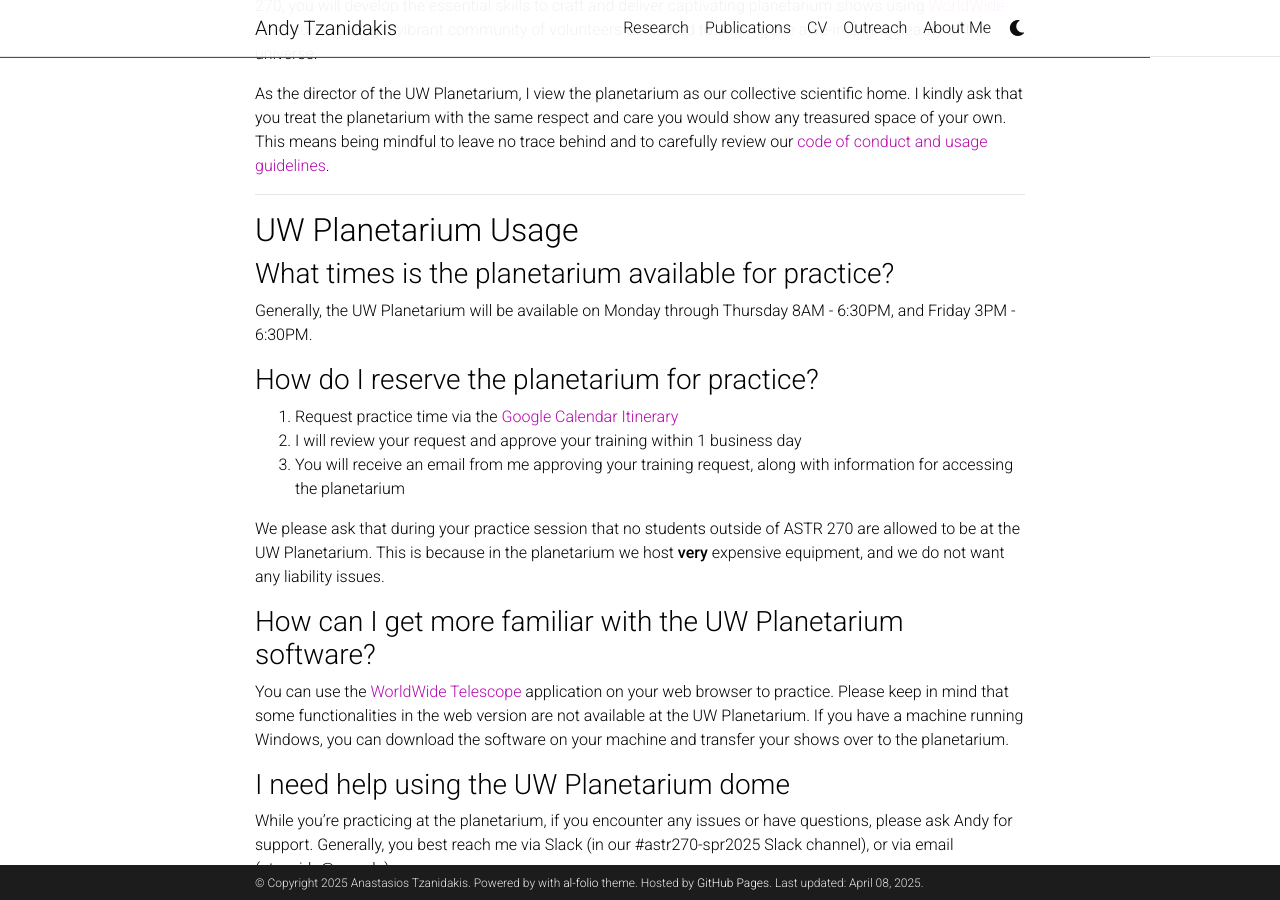
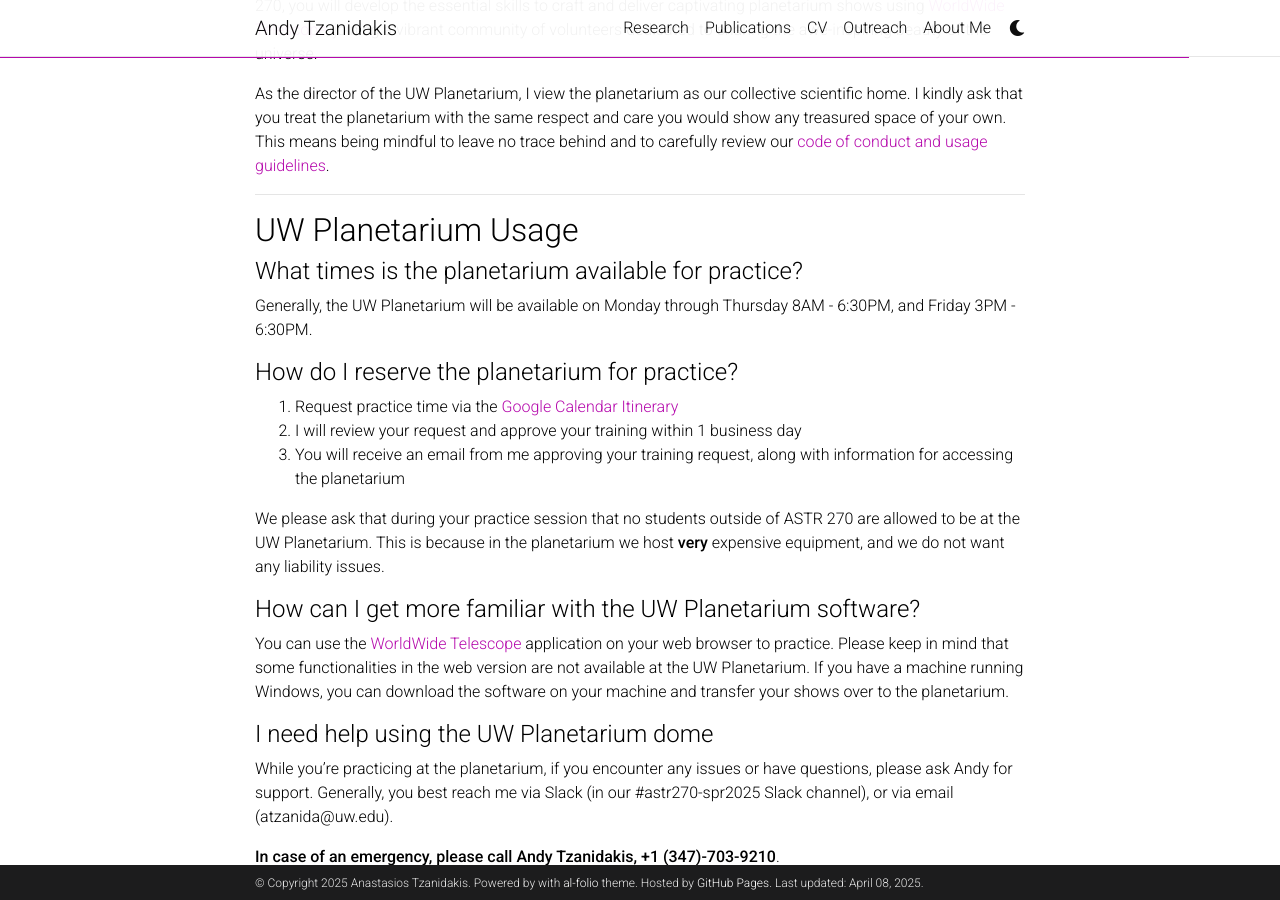
Before and after one commit to AndyTza/andytza.github.io, a Jekyll site: the page built from _pages/astr270.md, in a window 1280 px wide and 900 px high, scrolled down 1444 px. Built offline with Jekyll 4.4.1, drawn with Linux system fonts in a browser that asks for light colours; comment, search, counter and statistics services are not loaded; a style sheet for code colours, icons or effects is not loaded.

Commit message:
fix headers

```diff
--- a/_pages/astr270.md
+++ b/_pages/astr270.md
@@ -58,21 +58,22 @@ As the director of the UW Planetarium, I view the planetarium as our collective
 
 ## UW Planetarium Usage
 
-### What times is the planetarium available for practice?
+
+#### What times is the planetarium available for practice?
 Generally, the UW Planetarium will be available on Monday through Thursday 8AM - 6:30PM, and Friday 3PM - 6:30PM.
 
-### How do I reserve the planetarium for practice?
+#### How do I reserve the planetarium for practice?
 1. Request practice time via the [Google Calendar Itinerary](https://calendar.app.google/FsCL2sYeRvUSnLTn7)
 2. I will review your request and approve your training within 1 business day
 3. You will receive an email from me approving your training request, along with information for accessing the planetarium
 
 We please ask that during your practice session that no students outside of ASTR 270 are allowed to be at the UW Planetarium. This is because in the planetarium we host __very__ expensive equipment, and we do not want any liability issues.
 
-### How can I get more familiar with the UW Planetarium software?
+#### How can I get more familiar with the UW Planetarium software?
 You can use the [WorldWide Telescope](http://worldwidetelescope.org/webclient/) application on your web browser to practice. Please keep in mind that some functionalities in the web version are not available at the UW Planetarium. If you have a machine running Windows, you can download the software on your machine and transfer your shows over to the planetarium.
 
 
-### I need help using the UW Planetarium dome
+#### I need help using the UW Planetarium dome
 While you're practicing at the planetarium, if you encounter any issues or have questions, please ask Andy for support.
 Generally, you best reach me via Slack (in our #astr270-spr2025 Slack channel), or via email (atzanida@uw.edu).
 
```
